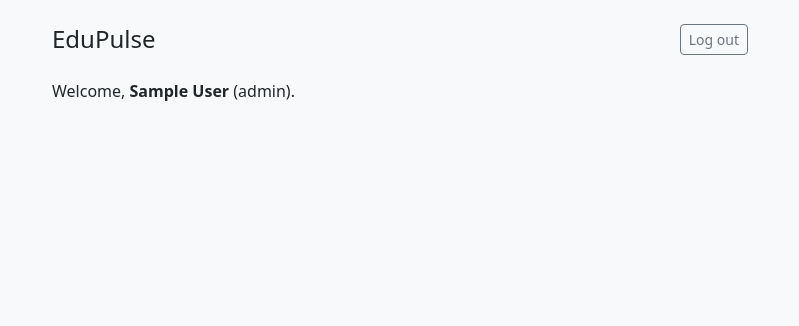
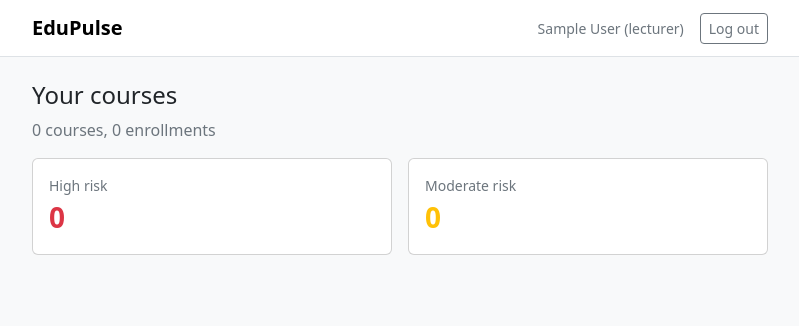
Before and after one commit to ChibuikeChad/edupulse, a Flask app: page /dashboard in a window 1280 px wide. Shown: the top 326 px of the page, without its empty margins (240-1039 px from the left). Run offline with Flask 3, Linux system fonts and the light colour scheme; the visitor is signed in with stand-in values (Sample User, id 1); data that the repository does not hold is empty.

Commit message:
Add lecturer dashboard

```diff
--- a/app.py
+++ b/app.py
@@ -75,6 +75,32 @@ def logout():
 def dashboard():
     if "user_id" not in session:
         return redirect(url_for("login"))
+
+    if session["role"] == "lecturer":
+        conn = get_db()
+        courses = conn.execute(
+            """
+            SELECT c.id, c.code, c.title,
+                   COUNT(e.id) AS students,
+                   COALESCE(SUM(CASE WHEN r.level = 'high' THEN 1 ELSE 0 END), 0) AS high,
+                   COALESCE(SUM(CASE WHEN r.level = 'moderate' THEN 1 ELSE 0 END), 0) AS moderate
+            FROM courses c
+            LEFT JOIN enrollments e ON e.course_id = c.id
+            LEFT JOIN risk_assessments r ON r.enrollment_id = e.id
+            WHERE c.lecturer_id = ?
+            GROUP BY c.id
+            """,
+            (session["user_id"],),
+        ).fetchall()
+        conn.close()
+        return render_template(
+            "dashboard.html",
+            courses=courses,
+            total_students=sum(c["students"] for c in courses),
+            total_high=sum(c["high"] for c in courses),
+            total_moderate=sum(c["moderate"] for c in courses),
+        )
+
     return render_template("dashboard.html")
 
 
--- /dev/null
+++ b/templates/base.html
@@ -0,0 +1,28 @@
+<!DOCTYPE html>
+<html lang="en">
+<head>
+  <meta charset="UTF-8">
+  <meta name="viewport" content="width=device-width, initial-scale=1">
+  <title>{% block title %}EduPulse{% endblock %}</title>
+  <link href="https://cdn.jsdelivr.net/npm/bootstrap@5.3.3/dist/css/bootstrap.min.css" rel="stylesheet">
+</head>
+<body class="bg-light">
+  <nav class="navbar bg-white border-bottom mb-4">
+    <div class="container" style="max-width: 760px;">
+      <a class="navbar-brand fw-semibold" href="/dashboard">EduPulse</a>
+      <div class="d-flex align-items-center gap-3">
+        <span class="text-secondary small">{{ session["name"] }} ({{ session["role"] }})</span>
+        <a href="/logout" class="btn btn-outline-secondary btn-sm">Log out</a>
+      </div>
+    </div>
+  </nav>
+  <div class="container pb-5" style="max-width: 760px;">
+    {% with messages = get_flashed_messages() %}
+      {% for m in messages %}
+        <div class="alert alert-info">{{ m }}</div>
+      {% endfor %}
+    {% endwith %}
+    {% block content %}{% endblock %}
+  </div>
+</body>
+</html>
--- a/templates/dashboard.html
+++ b/templates/dashboard.html
@@ -1,18 +1,40 @@
-<!DOCTYPE html>
-<html lang="en">
-<head>
-  <meta charset="UTF-8">
-  <meta name="viewport" content="width=device-width, initial-scale=1">
-  <title>Dashboard - EduPulse</title>
-  <link href="https://cdn.jsdelivr.net/npm/bootstrap@5.3.3/dist/css/bootstrap.min.css" rel="stylesheet">
-</head>
-<body class="bg-light">
-  <div class="container py-4" style="max-width: 720px;">
-    <div class="d-flex justify-content-between align-items-center mb-4">
-      <h1 class="h4 mb-0">EduPulse</h1>
-      <a href="/logout" class="btn btn-outline-secondary btn-sm">Log out</a>
+{% extends "base.html" %}
+{% block title %}Dashboard - EduPulse{% endblock %}
+{% block content %}
+
+{% if session["role"] == "lecturer" %}
+  <h1 class="h4">Your courses</h1>
+  <p class="text-secondary">{{ courses|length }} courses, {{ total_students }} enrollments</p>
+
+  <div class="row g-3 mb-4">
+    <div class="col-6"><div class="card card-body">
+      <div class="text-secondary small">High risk</div>
+      <div class="fs-3 fw-semibold text-danger">{{ total_high }}</div>
+    </div></div>
+    <div class="col-6"><div class="card card-body">
+      <div class="text-secondary small">Moderate risk</div>
+      <div class="fs-3 fw-semibold text-warning">{{ total_moderate }}</div>
+    </div></div>
+  </div>
+
+  {% for c in courses %}
+    <div class="card card-body mb-2">
+      <div class="d-flex justify-content-between align-items-center">
+        <div>
+          <div class="fw-semibold">{{ c["code"] }} - {{ c["title"] }}</div>
+          <div class="text-secondary small">{{ c["students"] }} students</div>
+        </div>
+        <div>
+          <span class="badge text-bg-danger">{{ c["high"] }} high</span>
+          <span class="badge text-bg-warning">{{ c["moderate"] }} moderate</span>
+        </div>
+      </div>
     </div>
-    <p>Welcome, <strong>{{ session["name"] }}</strong> ({{ session["role"] }}).</p>
-  </div>
-</body>
-</html>
+  {% endfor %}
+
+{% else %}
+  <h1 class="h4">Welcome, {{ session["name"] }}</h1>
+  <p class="text-secondary">Your course risk overview is coming next.</p>
+{% endif %}
+
+{% endblock %}
```
